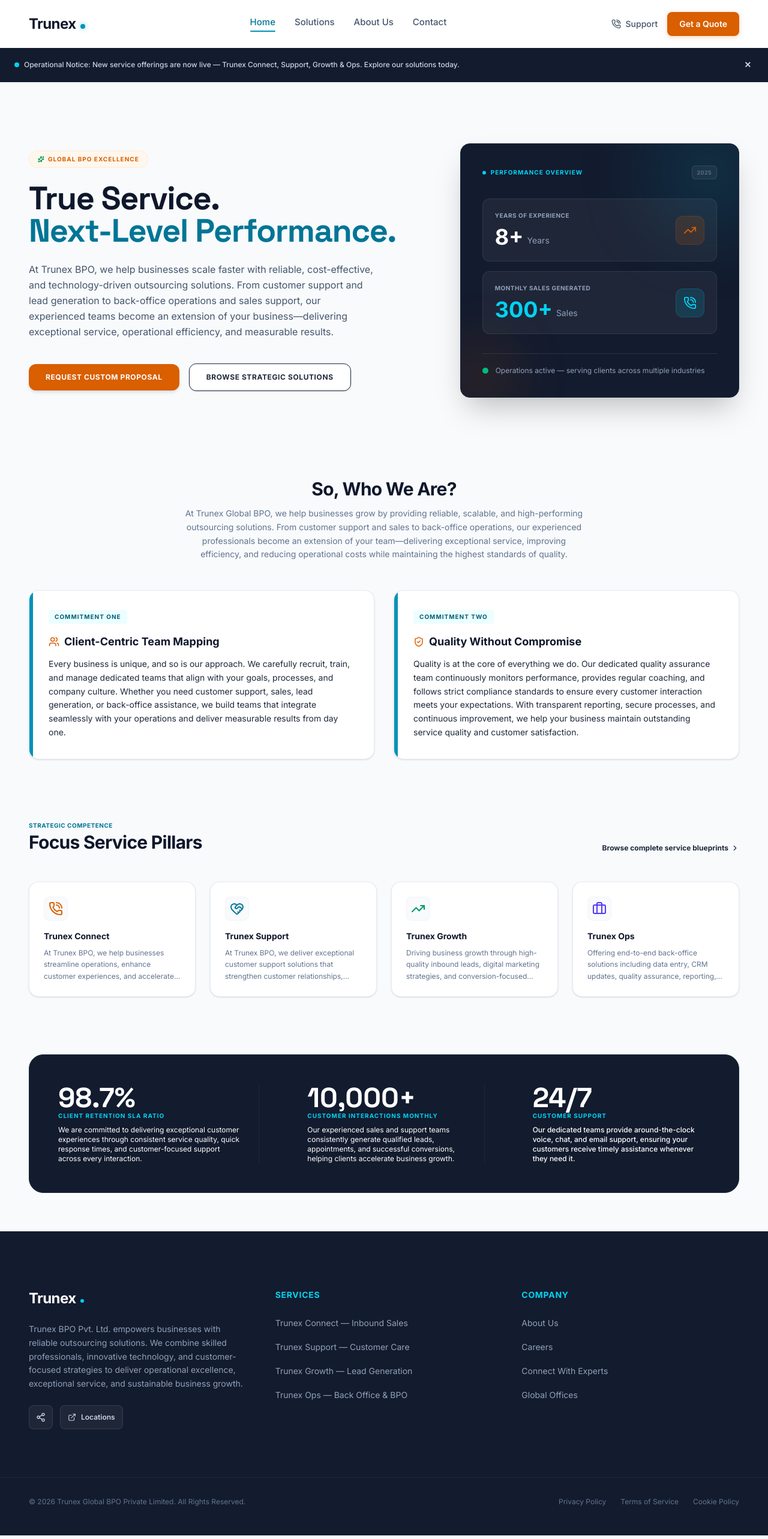
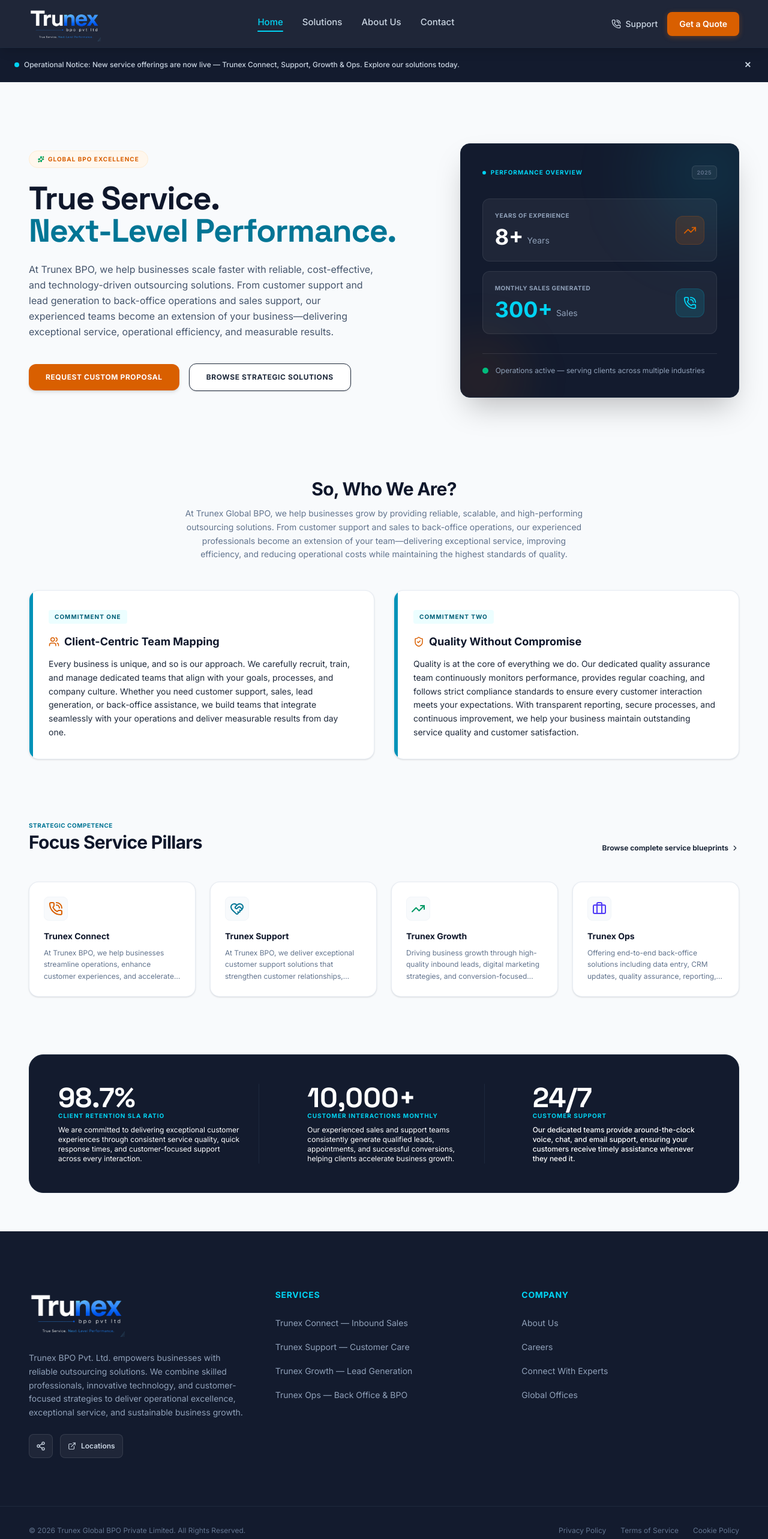
Before and after one commit to iamrehank/trueNxs, a React (Vite) app: page / in a window 1280 px wide. Shown: the top 2566 px of the page at 60% size. Built offline with nearby package versions, Linux system fonts and the light colour scheme.

Commit message:
logo updated

```diff
--- a/src/components/Footer.tsx
+++ b/src/components/Footer.tsx
@@ -1,5 +1,6 @@
 import { useNavigate } from 'react-router-dom';
 import { ExternalLink, Share2 } from 'lucide-react';
+import tlogo from '../assets/images/tlogo.png';
 
 interface FooterProps {
   onOpenLocations: () => void;
@@ -19,9 +20,8 @@
 
         {/* Brand */}
         <div className="space-y-6">
-          <div className="flex items-center gap-2">
-            <span className="font-sans text-2xl font-extrabold tracking-tight text-white">Trunex</span>
-            <span className="h-1.5 w-1.5 bg-cyan-400 rounded-full mt-2"></span>
+          <div className="flex items-center">
+            <img src={tlogo} alt="Trunex BPO" className="h-20 w-auto object-contain " />
           </div>
           <p className="text-slate-400 text-sm leading-relaxed">
             Trunex BPO Pvt. Ltd. empowers businesses with reliable outsourcing solutions. We combine skilled professionals, innovative technology, and customer-focused strategies to deliver operational excellence, exceptional service, and sustainable business growth.
--- a/src/components/Header.tsx
+++ b/src/components/Header.tsx
@@ -1,6 +1,7 @@
 import { useState } from 'react';
 import { NavLink, useNavigate } from 'react-router-dom';
 import { Menu, X, ArrowUpRight, PhoneCall } from 'lucide-react';
+import tlogo from '../assets/images/tlogo.png';
 
 const navItems = [
   { to: '/',          label: 'Home',       end: true },
@@ -20,13 +21,12 @@
   };
 
   return (
-    <header id="app-header" className="fixed top-0 w-full z-50 bg-white/90 backdrop-blur-md border-b border-gray-100 shadow-sm transition-all duration-300 h-20">
+    <header id="app-header" className="fixed top-0 w-full z-50 bg-[#131b2e]/95 backdrop-blur-md border-b border-slate-800 shadow-lg transition-all duration-300 h-20">
       <div className="max-w-[1280px] mx-auto px-6 md:px-12 h-full flex justify-between items-center">
 
         {/* Brand */}
-        <button onClick={() => handleNav('/')} className="flex items-center gap-2 group cursor-pointer focus:outline-none" aria-label="Trunex Home">
-          <span className="font-sans text-2xl font-extrabold tracking-tight text-slate-900 group-hover:text-cyan-700 transition-colors">Trunex</span>
-          <span className="h-2 w-2 rounded-full bg-cyan-600 animate-pulse mt-2 shadow-[0_0_8px_rgba(6,182,212,0.6)]"></span>
+        <button onClick={() => handleNav('/')} className="flex items-center cursor-pointer focus:outline-none" aria-label="Trunex Home">
+          <img src={tlogo} alt="Trunex BPO" className="h-15 w-auto object-contain " />
         </button>
 
         {/* Desktop Nav */}
@@ -39,14 +39,14 @@
               onClick={() => window.scrollTo({ top: 0, behavior: 'smooth' })}
               className={({ isActive }) =>
                 `font-medium text-[15px] pb-1 transition-all duration-300 relative focus:outline-none cursor-pointer ${
-                  isActive ? 'text-cyan-700' : 'text-slate-600 hover:text-cyan-700'
+                  isActive ? 'text-cyan-400' : 'text-slate-300 hover:text-cyan-400'
                 }`
               }
             >
               {({ isActive }) => (
                 <>
                   {item.label}
-                  {isActive && <span className="absolute bottom-0 left-0 w-full h-[2px] bg-cyan-600 rounded-full" />}
+                  {isActive && <span className="absolute bottom-0 left-0 w-full h-[2px] bg-cyan-400 rounded-full" />}
                 </>
               )}
             </NavLink>
@@ -55,13 +55,13 @@
 
         {/* Desktop CTAs */}
         <div className="hidden md:flex items-center gap-4">
-          <button onClick={() => handleNav('/contact')} className="flex items-center gap-2 text-sm text-slate-600 hover:text-cyan-700 font-medium transition-colors">
+          <button onClick={() => handleNav('/contact')} className="flex items-center gap-2 text-sm text-slate-300 hover:text-cyan-400 font-medium transition-colors">
             <PhoneCall size={16} />
             <span>Support</span>
           </button>
           <button
             onClick={() => handleNav('/contact')}
-            className="bg-[#d95f00] hover:bg-[#b04d00] text-white px-5 py-2.5 rounded-lg text-sm font-semibold transition-all shadow-[0_2px_8px_rgba(217,95,0,0.25)] hover:shadow-[0_4px_12px_rgba(217,95,0,0.4)] hover:-translate-y-0.5 active:translate-y-0 cursor-pointer"
+            className="bg-[#d95f00] hover:bg-[#b04d00] text-white px-5 py-2.5 rounded-lg text-sm font-semibold transition-all shadow-[0_2px_8px_rgba(217,95,0,0.35)] hover:shadow-[0_4px_12px_rgba(217,95,0,0.5)] hover:-translate-y-0.5 active:translate-y-0 cursor-pointer"
           >
             Get a Quote
           </button>
@@ -74,7 +74,7 @@
           </button>
           <button
             onClick={() => setMobileMenuOpen(!mobileMenuOpen)}
-            className="p-2 text-slate-600 hover:text-cyan-700 hover:bg-slate-50 rounded-lg transition-all focus:outline-none"
+            className="p-2 text-slate-300 hover:text-cyan-400 hover:bg-white/5 rounded-lg transition-all focus:outline-none"
             aria-label="Toggle menu"
             aria-expanded={mobileMenuOpen}
           >
@@ -85,13 +85,13 @@
 
       {/* Mobile Menu */}
       {mobileMenuOpen && (
-        <div className="md:hidden absolute top-20 left-0 w-full bg-white border-b border-slate-100 shadow-xl overflow-hidden animate-in fade-in slide-in-from-top-4 duration-200">
+        <div className="md:hidden absolute top-20 left-0 w-full bg-[#131b2e] border-b border-slate-800 shadow-xl overflow-hidden animate-in fade-in slide-in-from-top-4 duration-200">
           <div className="px-6 py-8 space-y-4 flex flex-col">
             {navItems.map((item) => (
               <button
                 key={item.to}
                 onClick={() => handleNav(item.to)}
-                className="text-left text-lg font-semibold py-2.5 border-b border-slate-50 transition-colors text-slate-600 hover:text-cyan-700"
+                className="text-left text-lg font-semibold py-2.5 border-b border-slate-800 transition-colors text-slate-200 hover:text-cyan-400"
               >
                 {item.label}
               </button>
@@ -99,14 +99,14 @@
             <div className="pt-4 flex flex-col gap-3">
               <button
                 onClick={() => handleNav('/contact')}
-                className="flex items-center justify-center gap-2 border border-slate-200 text-slate-600 py-3 rounded-xl text-sm font-semibold hover:bg-slate-50 transition-all"
+                className="flex items-center justify-center gap-2 border border-slate-700 text-slate-300 py-3 rounded-xl text-sm font-semibold hover:bg-white/5 hover:text-cyan-400 transition-all"
               >
                 <PhoneCall size={16} />
                 <span>Contact Sales & Support</span>
               </button>
               <button
                 onClick={() => handleNav('/contact')}
-                className="bg-cyan-700 text-white w-full py-3.5 rounded-xl font-bold text-sm tracking-wide shadow-md flex items-center justify-center gap-1 hover:bg-cyan-800 transition-all"
+                className="bg-cyan-700 text-white w-full py-3.5 rounded-xl font-bold text-sm tracking-wide shadow-md flex items-center justify-center gap-1 hover:bg-cyan-600 transition-all"
               >
                 <span>Request Custom Quote</span>
                 <ArrowUpRight size={16} />
```
Also changed, not shown: src/assets/images/tlogo.png (added).
